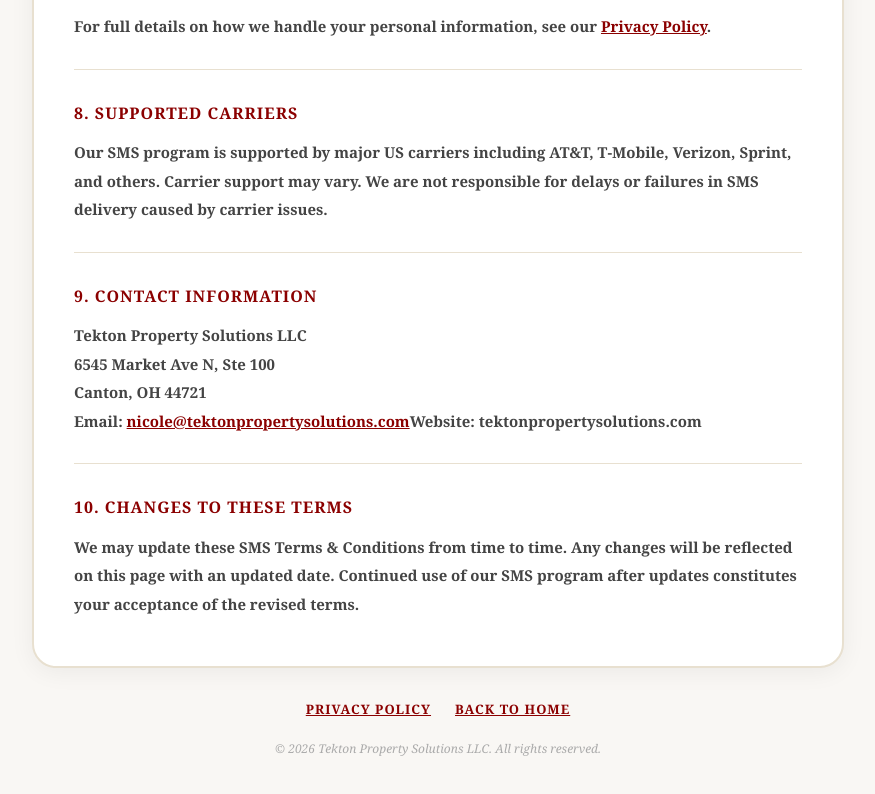
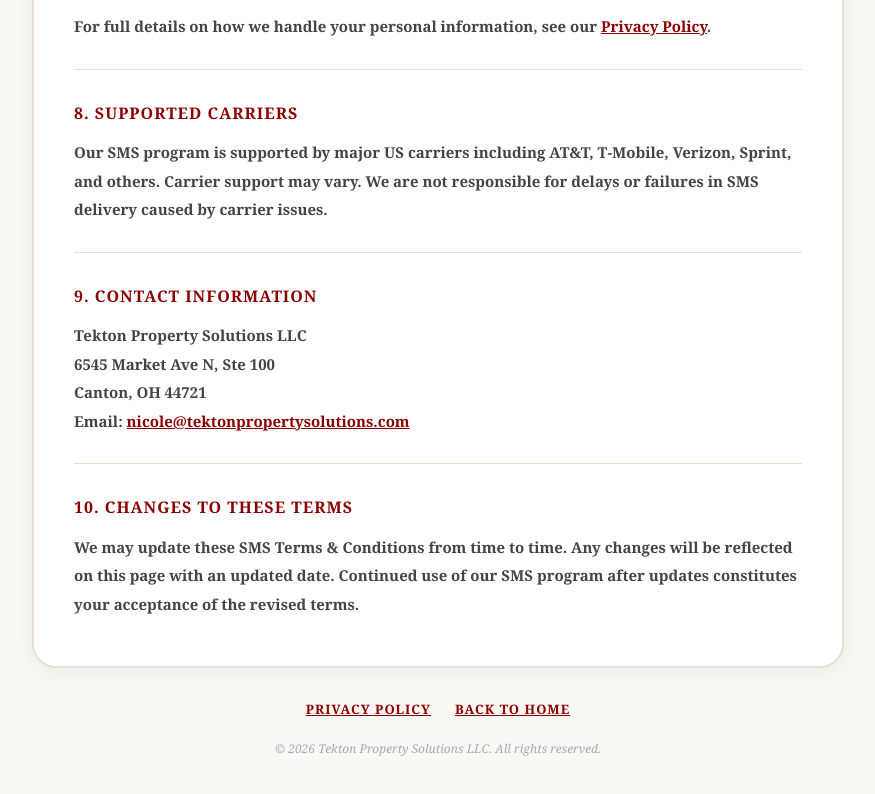
Before and after one commit to nijackacquisitions56/nijack-property-solutions, a React (Vite) app: page /sms-terms in a window 1280 px wide. Shown: the part 2193-2987 px from the top of the page, without its empty margins (202-1077 px from the left). Built offline with nearby package versions, Linux system fonts and the light colour scheme.

Commit message:
Update SmsTerms.jsx

```diff
--- a/src/SmsTerms.jsx
+++ b/src/SmsTerms.jsx
@@ -114,7 +114,7 @@ const SmsTerms = () => {
                 6545 Market Ave N, Ste 100<br />
                 Canton, OH 44721<br />
                 Email: <a href="mailto:nicole@tektonpropertysolutions.com" style={{ color: '#8B0000', textDecoration: 'underline' }}>nicole@tektonpropertysolutions.com</a>
-                Website: tektonpropertysolutions.com
+
               </p>
             </section>
 
```
